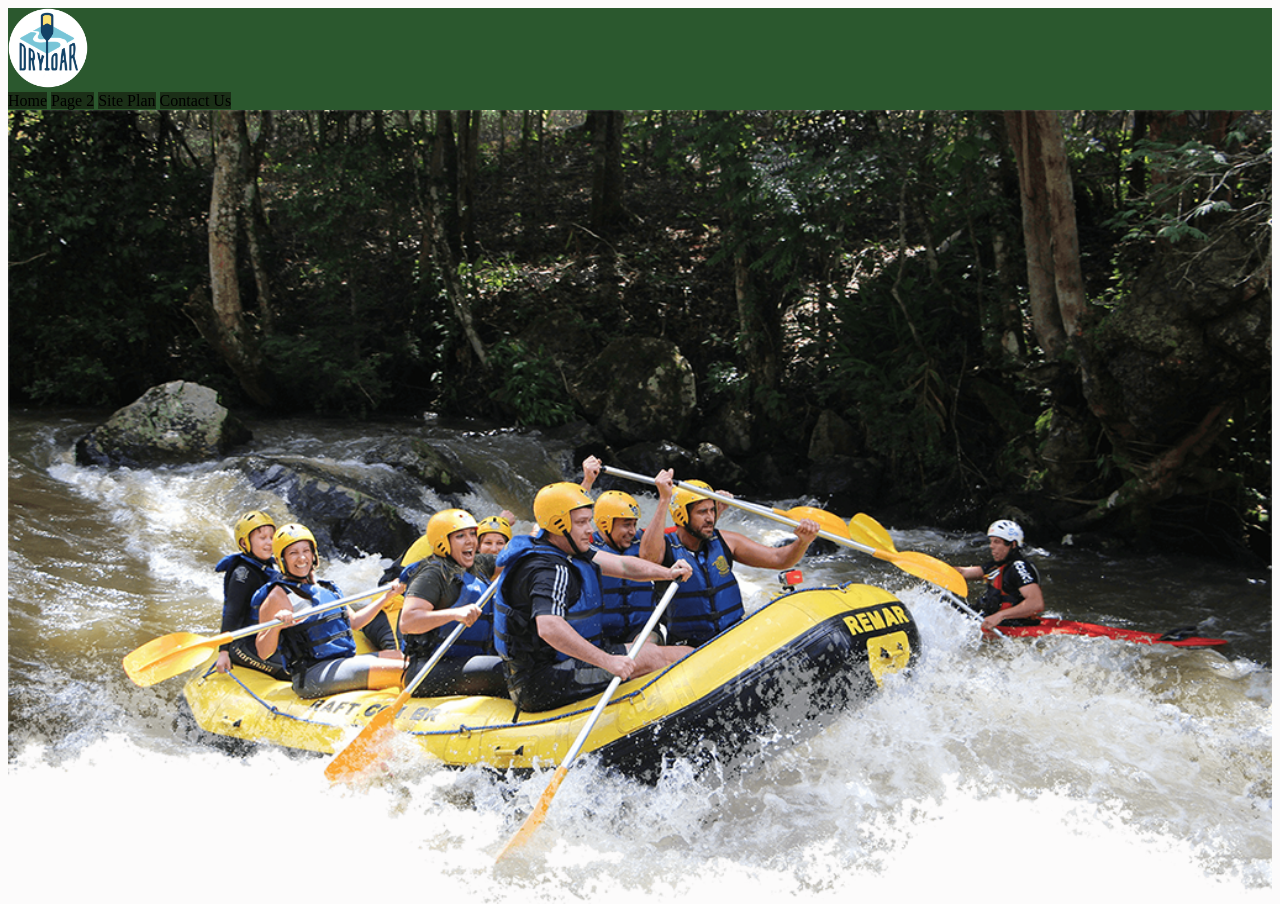
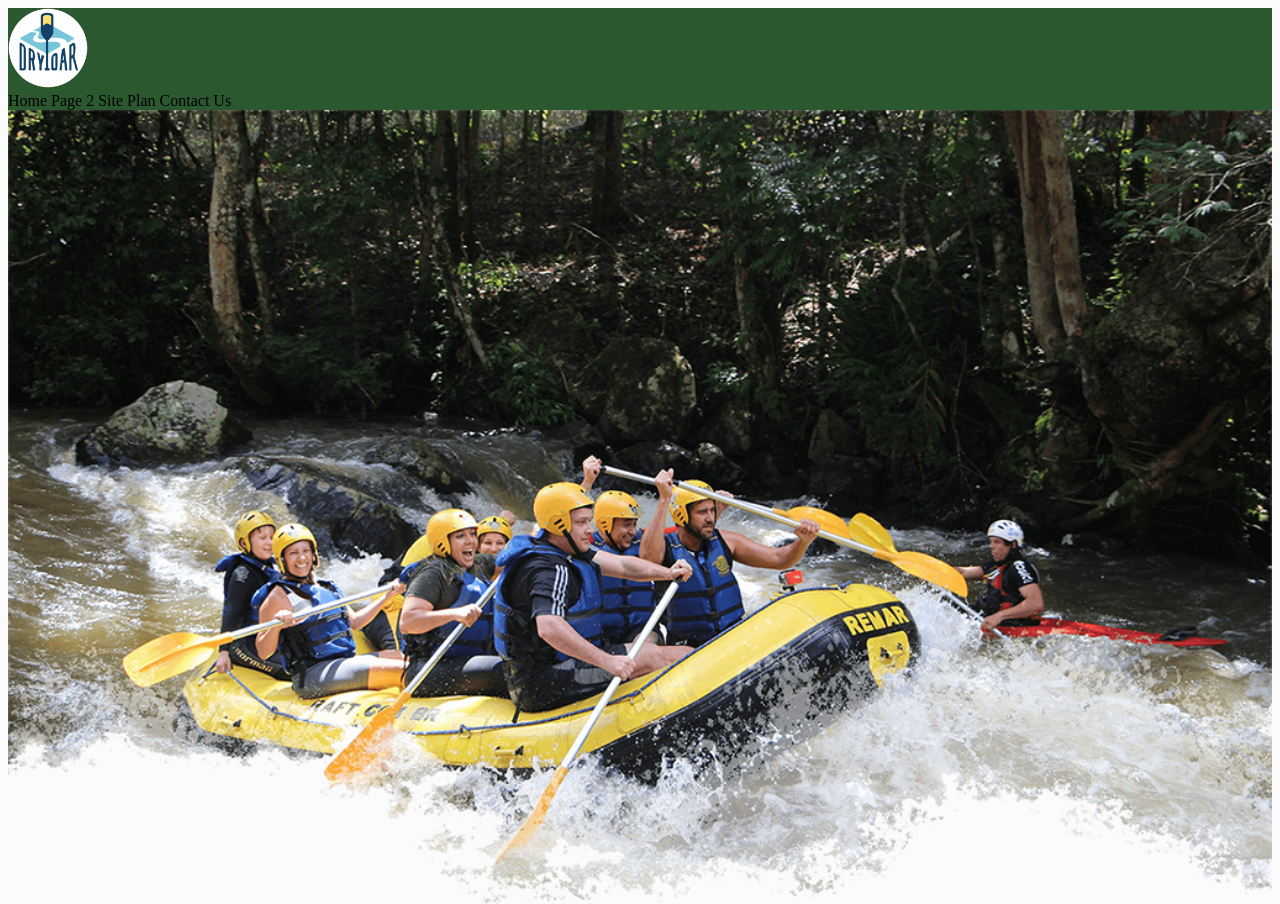
Before and after one commit to miguelrojase/wdd130, a plain HTML site: page wwr/index.html in a window 1280 px wide. Shown: the top 904 px of the page. Drawn offline with Linux system fonts and the light colour scheme.

Commit message:
CSS Colors Modified

```diff
--- a/wwr/styles/style.css
+++ b/wwr/styles/style.css
@@ -85,7 +85,7 @@ footer a:hover {
 }
 nav a {
     text-align: center;
-    background-color: rgba(20,30,13, .7);
+    background-color: #2B582E;
     color:black;
     text-decoration: none;
 }
```
